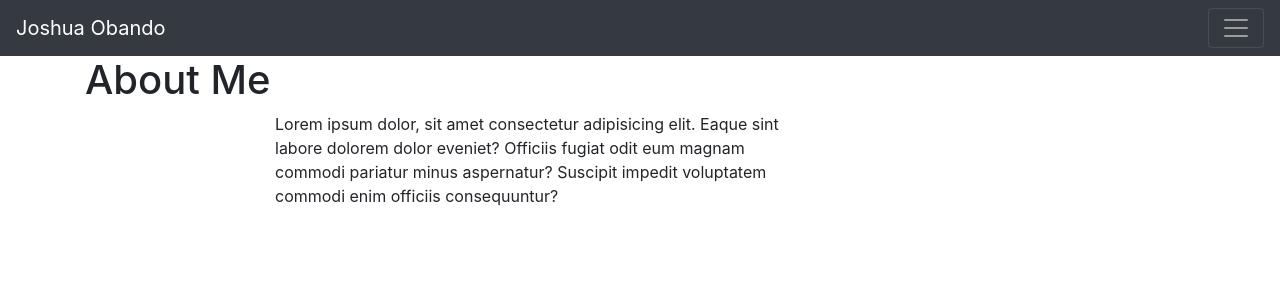
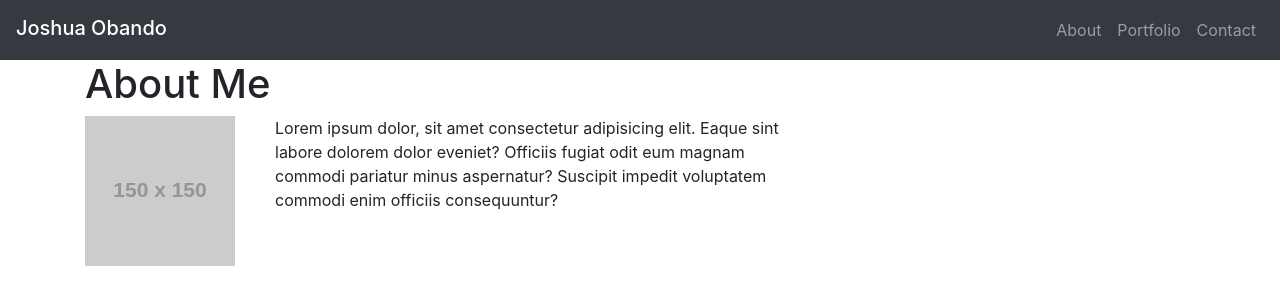
Before and after one commit to joshobando/Portfolio.me, a plain HTML site: page portfolio.html in a window 1280 px wide. Drawn offline with nearby package versions, Linux system fonts and the light colour scheme; placeholder pictures from the web are drawn by us.

Commit message:
changed navbar it original

```diff
--- a/portfo.css
+++ b/portfo.css
@@ -0,0 +1,9 @@
+@media (min-width: 768px) {
+    .navbar-brand.abs
+        {
+            position: absolute;
+            width: 100%;
+            left: 0;
+            text-align: center;
+        }
+    }
--- a/portfolio.html
+++ b/portfolio.html
@@ -15,17 +15,16 @@
 
 <body>
 
-    <nav class="navbar navbar-dark bg-dark">
-
-        <a class="navbar-brand" href="#">Joshua Obando</a>
-
-        <button class="navbar-toggler" type="button" data-toggle="collapse" data-target="#navbarSupportedContent15"
-          aria-controls="navbarSupportedContent15" aria-expanded="false" aria-label="Toggle navigation"><span class="navbar-toggler-icon"></span></button>
-
-        <div class="collapse navbar-collapse" id="navbarSupportedContent15">
-          <ul class="navbar-nav mr-auto">
-            <li class="nav-item active">
-              <a class="nav-link" href="#">About <span class="sr-only">(current)</span></a>
+    <nav class="navbar navbar-expand-lg navbar-dark bg-dark">
+        <span class="navbar-brand mb-1 h1">Joshua Obando</span>
+        <button class="navbar-toggler" type="button" data-toggle="collapse" data-target="#navbarSupportedContent"
+          aria-controls="navbarSupportedContent" aria-expanded="false" aria-label="Toggle navigation">
+          <span class="navbar-toggler-icon"></span>
+        </button>
+        <div class="collapse navbar-collapse" id="navbarSupportedContent">
+            <ul class="nav navbar-nav ml-auto">
+                <li class="nav-item">
+                    <a class="nav-link" href="#">About</a>
                 </li>
                 <li class="nav-item">
                     <a class="nav-link" href="#">Portfolio</a>
@@ -34,9 +33,7 @@
                     <a class="nav-link" href="#">Contact</a>
                 </li>
             </ul>
-
         </div>
-
     </nav>
 
     <div class="container">
@@ -47,7 +44,7 @@
                 </div>
                 <div class="row">
                     <div class="col-md-3">
-                        <img src="" alt="">
+                        <img src="https://via.placeholder.com/150" alt="Me">
                     </div>
                     <div class="col-md-9">
                         <p>
```
Lines whose indentation alone changed are shown as unchanged.
